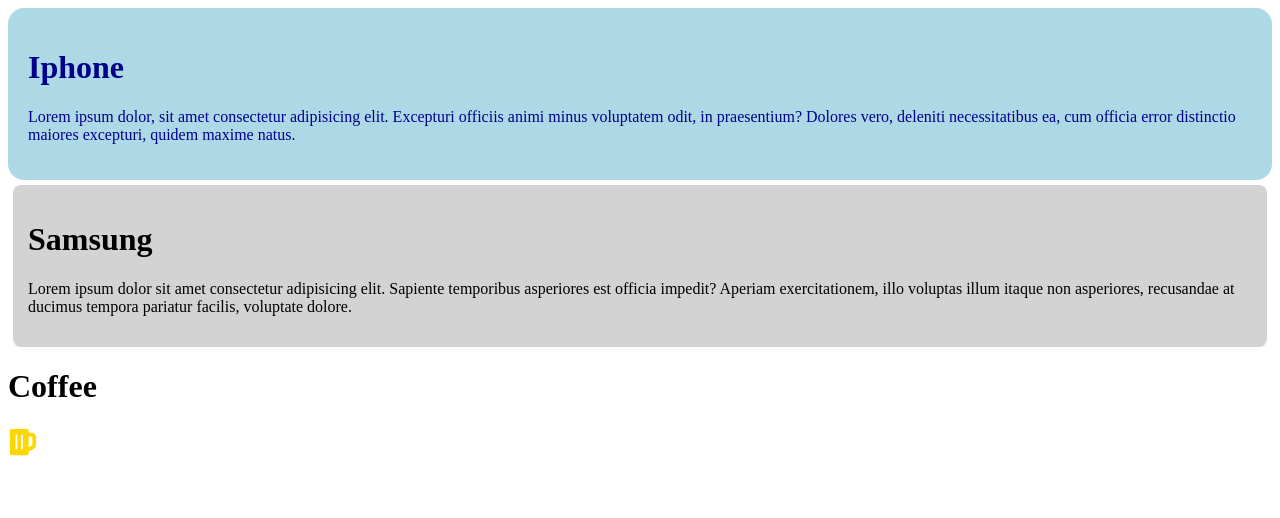
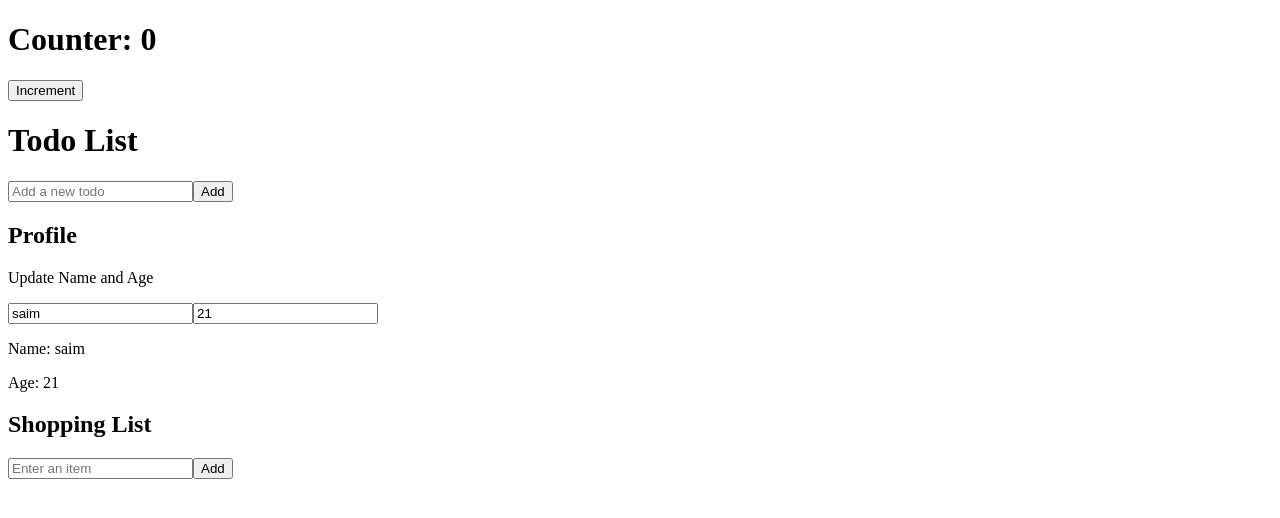
Before and after one commit to msaimnaveed2005/react-demos, a React (Vite) app: page / in a window 1280 px wide. Shown: the top 518 px of the page. Built offline with nearby package versions, Linux system fonts and the light colour scheme.

Commit message:
Complete Task 9: Mastering UseState in React

```diff
--- a/src/App.jsx
+++ b/src/App.jsx
@@ -1,13 +1,15 @@
+import Counter from "./components/Counter";
+import Profile from "./components/Profile";
+import ShoppingList from "./components/ShoppingList";
+import TodoList from "./TodoList";
 
-import StyledCard from "./components/StyledCard";
-import ProfileCard from "./components/ProfileCard";
-import IconComponent from "./components/IconComponent";
 const App = () => {
   return (
     <>
-      <StyledCard />
-      <ProfileCard />
-      <IconComponent />
+    <Counter />
+   <TodoList />
+   <Profile />
+   <ShoppingList />
     </>
   );
 };
--- /dev/null
+++ b/src/TodoList.jsx
@@ -0,0 +1,38 @@
+import React, { useState } from 'react'
+
+const TodoList = () => {
+  const [items, setItems] = useState([])
+  const [newItem, setNewItem] = useState('')
+
+  const handleSubmit = (e) => {
+    e.preventDefault()
+
+    if (!newItem.trim()) return
+
+    setItems([...items, newItem.trim()])
+    setNewItem('')
+  }
+
+  return (
+    <div>
+      <h1>Todo List</h1>
+      <form onSubmit={handleSubmit}>
+        <input
+          type="text"
+          value={newItem}
+          onChange={(e) => setNewItem(e.target.value)}
+          placeholder="Add a new todo"
+        />
+        <button type="submit">Add</button>
+      </form>
+
+      <ul>
+        {items.map((item, index) => (
+          <li key={index}>{item}</li>
+        ))}
+      </ul>
+    </div>
+  )
+}
+
+export default TodoList
--- /dev/null
+++ b/src/components/Counter.jsx
@@ -0,0 +1,18 @@
+import React, { useState } from 'react'
+
+const Counter = () => {
+  const [count, setCount] = useState(0)
+
+  const incrementCounter = () => {
+    setCount(count + 1)
+  }
+
+  return (
+    <div>
+      <h1>Counter: {count}</h1>
+      <button onClick={incrementCounter}>Increment</button>
+    </div>
+  )
+}
+
+export default Counter
--- /dev/null
+++ b/src/components/Profile.jsx
@@ -0,0 +1,38 @@
+import React, { useState } from 'react'
+
+const Profile = () => {
+  const [profile, setProfile] = useState({ name: 'saim', age: 21 })
+
+  const handleChange = (e) => {
+    const { name, value } = e.target
+    setProfile((prev) => ({ ...prev, [name]: value }))
+  }
+
+  return (
+    <div>
+      <h2>Profile</h2>
+      <p>Update Name and Age</p>
+
+      <input
+        type="text"
+        name="name"
+        value={profile.name}
+        onChange={handleChange}
+        placeholder="Enter name"
+      />
+
+      <input
+        type="number"
+        name="age"
+        value={profile.age}
+        onChange={handleChange}
+        placeholder="Enter age"
+      />
+
+      <p>Name: {profile.name}</p>
+      <p>Age: {profile.age}</p>
+    </div>
+  )
+}
+
+export default Profile
--- /dev/null
+++ b/src/components/ShoppingList.jsx
@@ -0,0 +1,39 @@
+import React, { useState } from 'react'
+
+const ShoppingList = () => {
+  const [items, setItems] = useState([])
+  const [newItem, setNewItem] = useState('')
+
+  const handleSubmit = (e) => {
+    e.preventDefault()
+
+    if (!newItem.trim()) return
+
+    setItems([...items, newItem.trim()])
+    setNewItem('')
+  }
+
+  return (
+    <div>
+      <h2>Shopping List</h2>
+
+      <form onSubmit={handleSubmit}>
+        <input
+          type="text"
+          value={newItem}
+          onChange={(e) => setNewItem(e.target.value)}
+          placeholder="Enter an item"
+        />
+        <button type="submit">Add</button>
+      </form>
+
+      <ul>
+        {items.map((item, index) => (
+          <li key={index}>{item}</li>
+        ))}
+      </ul>
+    </div>
+  )
+}
+
+export default ShoppingList
```
